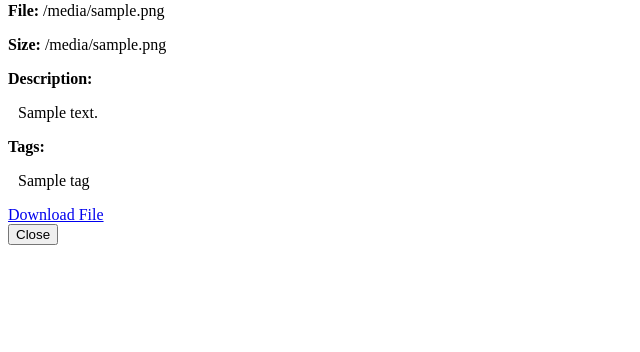
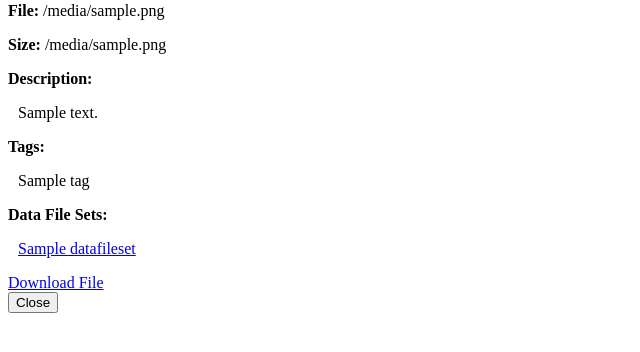
Before and after one commit to mfcovington/djangocms-lab-data, a Django app: template cms_lab_data/templates/cms_lab_data/_searchable-data-file-list.html in a window 1280 px wide. Shown: the part 195-547 px from the top of the page, without its empty margins (0-640 px from the left). Run offline with Django 3.2, Linux system fonts and the light colour scheme; the template is opened without the code that fills it: most values are stand-ins (such as "Sample title", 1, 10 or a date in 2020).

Commit message:
Add list of associated Data File Sets to Data File summary

```diff
--- a/cms_lab_data/templates/cms_lab_data/_datafile_summary.html
+++ b/cms_lab_data/templates/cms_lab_data/_datafile_summary.html
@@ -16,3 +16,18 @@
     </ul>
   </p>
 {% endif %}
+
+{% if data_file.datafileset_set.all.count > 0 %}
+  <p>
+    <strong>Data File Sets:</strong>
+    <ul class="tag-list">
+      {% for datafileset in data_file.datafileset_set.all %}
+        <li class="tag-list-item">
+          <a href="{% url 'cms_lab_data:data_file_set_detail' datafileset.slug %}" class="label label-info">
+            {{ datafileset.name }}
+          </a>
+        </li>
+      {% endfor %}
+    </ul>
+  </p>
+{% endif %}
```
